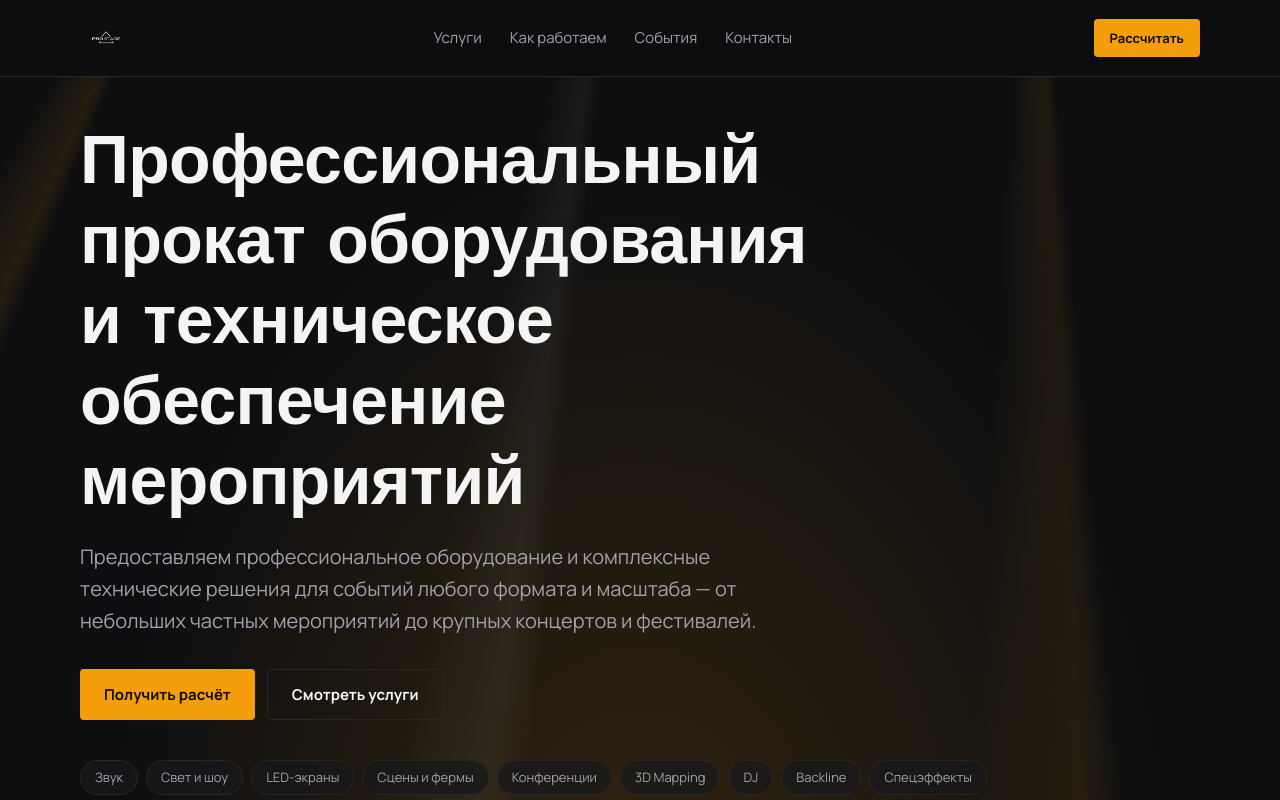
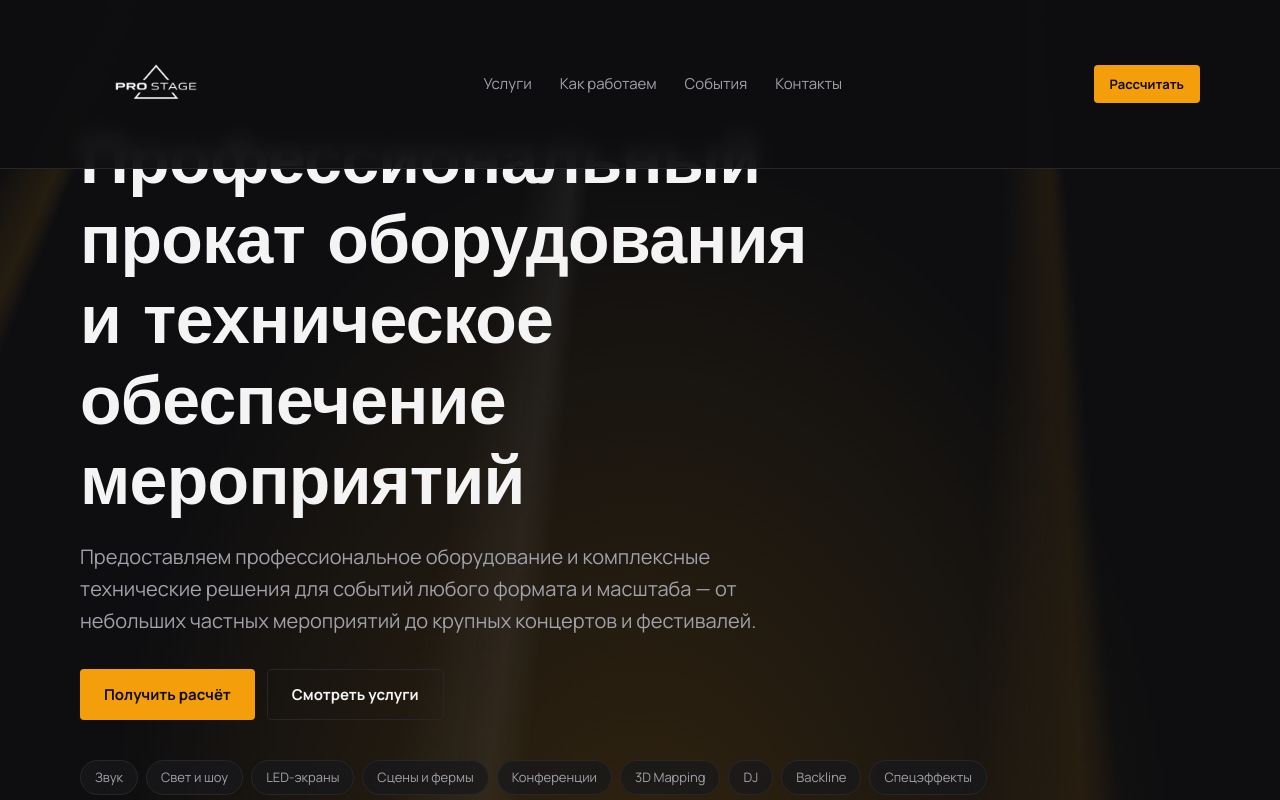
Before and after one commit to limoonsoulkz-ai/PRO-STAGE, a plain HTML site: page index.html in a window 1280 px wide. Shown: the top 800 px of the page. Drawn offline with Linux system fonts and the light colour scheme; a web font is replaced by a local one.

Commit message:
Update index.html

```diff
--- a/index.html
+++ b/index.html
@@ -54,9 +54,9 @@ header{
 .bar{display:flex;align-items:center;justify-content:space-between;min-height:76px;gap:12px;padding-block:8px}
 .logo{display:flex;align-items:center;gap:10px;text-decoration:none;font:800 16px var(--head);flex-shrink:0}
 .logo img{
-  height:52px;
+  height:152px;
   width:auto;
-  max-width:230px;
+  max-width:430px;
   object-fit:contain;
   display:block;
 }
```
